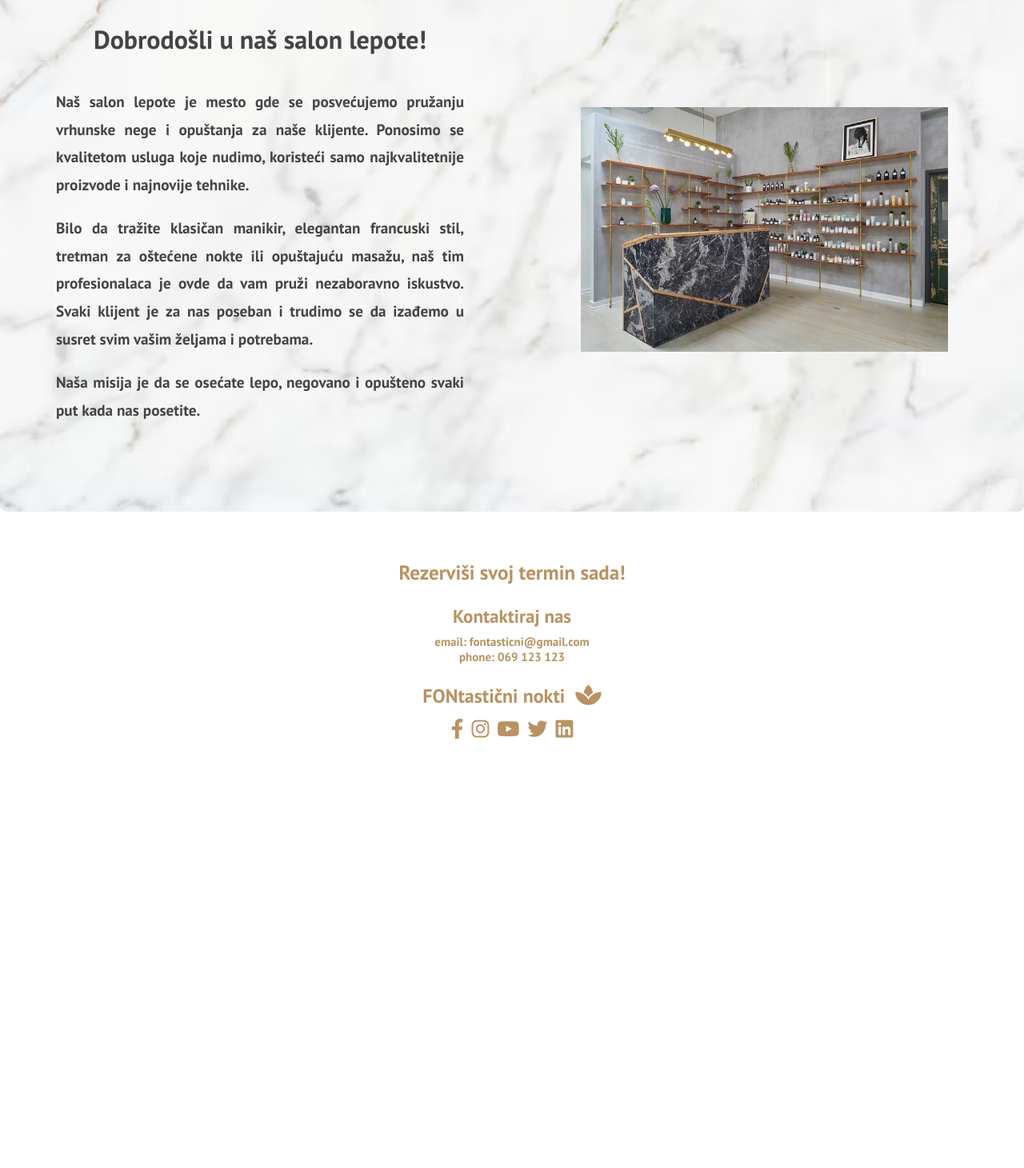
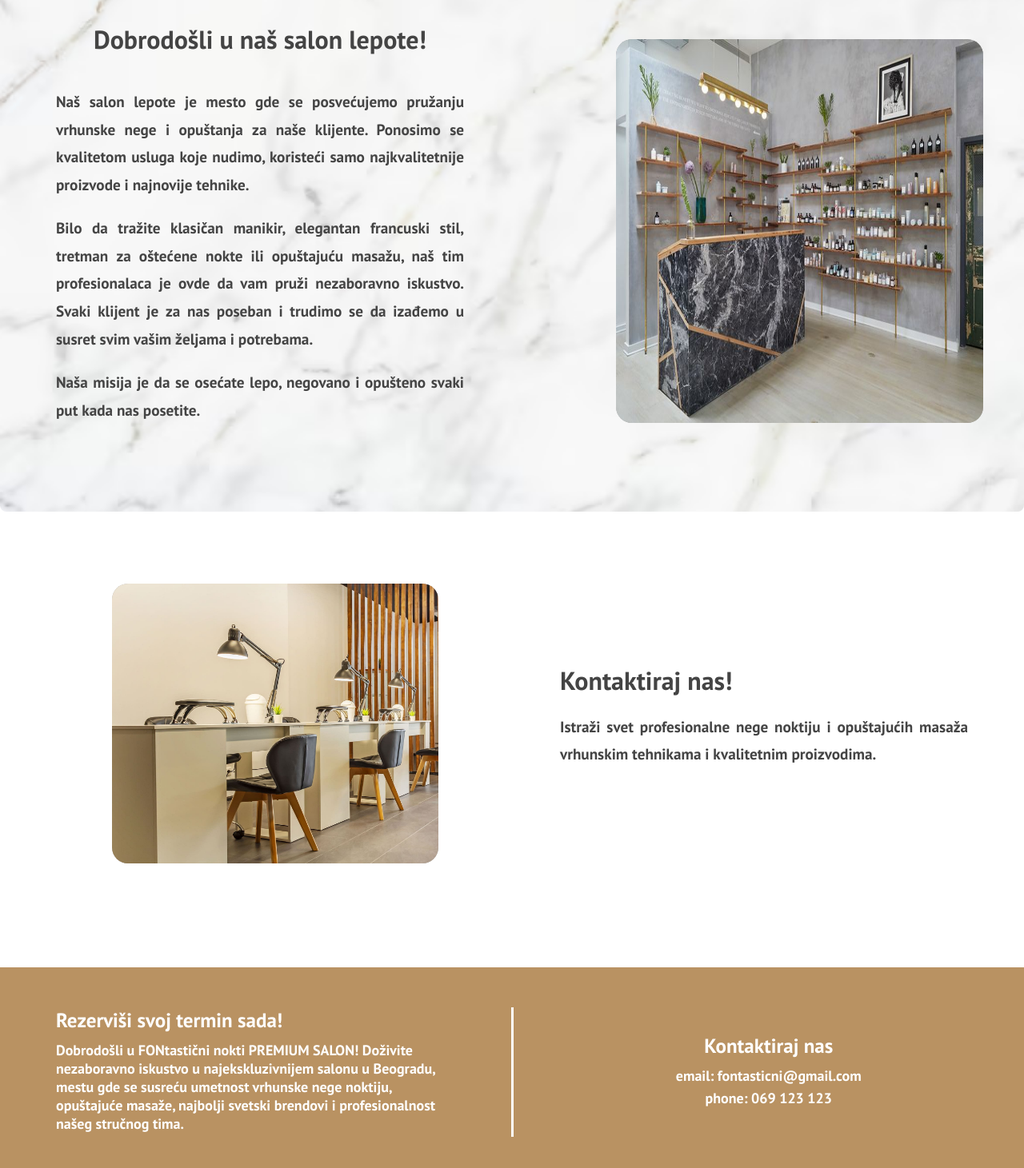
Before and after one commit to unakrejic/fontasticni-nokti, a React (Create React App) app: page / in a window 1280 px wide. Shown: the part 642-2103 px from the top of the page at 80% size. Before the commit the page ends 1590 px from the top, so only its background shows below. Built offline with nearby package versions, Linux system fonts and the light colour scheme.

Commit message:
skoro gotova prva stranica

```diff
--- a/src/components/Footer.css
+++ b/src/components/Footer.css
@@ -1,187 +1,3 @@
-/*
-.footer-container {
-    background-color: #242424;
-    padding: 4rem 0 2rem 0;
-    display: flex;
-    flex-direction: column;
-    justify-content: center;
-    align-items: center;
-  }
-
-  .footer-subscription {
-    display: flex;
-    flex-direction: column;
-    justify-content: center;
-    align-items: center;
-    text-align: center;
-
-    margin-bottom: 24px;
-    padding: 24px;
-    color: #fff;
-  }
-
-  .footer-subscription > p {
-    font-family: 'Trebuchet MS', 'Lucida Sans Unicode', 'Lucida Grande',
-      'Lucida Sans', Arial, sans-serif;
-  }
-
-  .footer-subscription-heading {
-    font-size: 24px;
-  }
-
-  .footer-subscription-text {
-    margin-bottom: 24px;
-    font-size: 20px;
-  }
-
-  .footer-subscription-p {
-    margin-bottom: 24px;
-    font-size: 13px;
-    color: #fff;
-    text-align: center;
-  }
-
-
-  .footer-input {
-    padding: 8px 20px;
-    border-radius: 2px;
-    margin-right: 10px;
-    outline: none;
-    border: none;
-    font-size: 18px;
-    margin-bottom: 16px;
-    border: 1px solid #fff;
-  }
-
-  .footer-links {
-    width: 100%;
-    max-width: 1000px;
-    display: flex;
-    justify-content: center;
-  }
-
-
-  .footer-link-items {
-    display: flex;
-    flex-direction: column;
-    margin: 16px;
-    width: 160px;
-    box-sizing: border-box;
-    text-align: center;
-  }
-
-  .footer-link-items h2 {
-    margin-bottom: 16px;
-
-  }
-
-  .footer-link-items > h2 {
-    color: #fff;
-  }
-
-  .footer-link-items a {
-    color: #fff;
-    text-decoration: none;
-    margin-bottom: 0.5rem;
-  }
-
-  .footer-link-items a:hover {
-    color: #e9e9e9;
-    transition: 0.3s ease-out;
-  }
-
-  .footer-email-form h2 {
-    margin-bottom: 2rem;
-  }
-
-  .footer-input::placeholder {
-    color: #b1b1b1;
-  }
-
-  .social-icon-link {
-    color: #fff;
-    font-size: 24px;
-  }
-
-  .social-media {
-    max-width: 1000px;
-    width: 100%;
-  }
-
-  .social-media-wrap {
-    display: flex;
-    justify-content: space-between;
-    align-items: center;
-    width: 90%;
-    max-width: 1000px;
-    margin: 40px auto 0 auto;
-  }
-
-  .social-icons {
-    display: flex;
-    justify-content: space-between;
-    align-items: center;
-    width: 240px;
-  }
-
-  .social-logo {
-    color: #fff;
-    justify-self: start;
-    margin-left: 20px;
-    cursor: pointer;
-    text-decoration: none;
-    font-size: 2rem;
-    display: flex;
-    align-items: center;
-    margin-bottom: 16px;
-  }
-
-  .website-rights {
-    color: #fff;
-    margin-bottom: 16px;
-  }
-
-
-  .btn {
-    margin-top: 16px;
-    width: auto;
-    max-width: 300px;
-    padding: 10px 20px;
-    }
-
-
-  @media screen and (max-width: 820px) {
-    .footer-links {
-      padding-top: 2rem;
-    }
-
-    .footer-input {
-      width: 100%;
-    }
-
-    .btn {
-      width: 100%;
-      min-width: 100px;
-      padding: 8px 16px;
-    }
-
-    .footer-link-wrapper {
-      flex-direction: column;
-    }
-
-    .social-media-wrap {
-      flex-direction: column;
-    }
-  }
-
-  @media screen and (max-width: 768px) {
-    .btn {
-      text-align: center;
-      width: 100%;
-      max-width: 180px;
-      font-size: 13px;
-    }
-  }*/
 
 body,
 html {
@@ -203,49 +19,65 @@ html {
   }
 
 .footer-container {
-  background-color: #fff;
-  color: #b99262;
+  background-color: #b99262;
+  color: #fff;
   text-align: center;
   padding: 20px;
   margin-top: auto;
 }
 
+.footer-subscription-container{
+  margin-top: 30px;
+  display: flex;
+  flex-wrap: wrap;
+  justify-content: space-between;
+  gap: 20px;
+}
+
+.footer-divider{
+  width: 3px;
+  background-color: #fff;
+  height: auto;
+
+}
+
 .footer-subscription {
-  margin-bottom: 10px;
   font-size: 20px;
-  color: #b99262;
+  color: #fff;
+  text-align: left;
+  width: 50%;
+ padding-left: 50px;
+ padding-right: 50px;
+  flex: 1 1 45%;
+  box-sizing: border-box;
+  min-width: 300px;
+}
+
+.footer-subscription-centre{
+  display: flex;
+  flex-direction: column;
+  justify-content: center;
+  align-items: center;
   text-align: center;
 }
 
-.footer-subscription p{
-    margin-bottom: 24px;
+.footer-subscription h2{
+    margin-bottom: 10px;
     font-size: 25px;
-    color: #b99262;
-    text-align: center;
+    color: #fff;
   }
 
-.footer-links {
-  margin-bottom: 24px;
-  width: 100%;
-  display: flex;
-  justify-content: center;
+
+.footer-subscription p{
+  margin-bottom: 5px;
+  font-size: 18px;
+  color: #fff;
+
 }
 
-.footer-link-items {
-  box-sizing: border-box;
-  text-align: center;
-}
-
-.footer-link-items h2 {
-  font-size: 23px;
-  margin-bottom: 8px;
-}
-
-.footer-link-items p {
-  font-size: 15px;
-}
 
 .social-media {
+  padding-top: 40px;
   display: flex;
   flex-direction: column;
   align-items: center;
@@ -255,7 +87,7 @@ html {
 .social-logo {
   font-size: 1.5rem;
   text-decoration: none;
-  color: #b99262;
+  color: #fff;
   display: flex;
   align-items: center;
   gap: 5px;
@@ -267,13 +99,13 @@ html {
 }
 
 .social-icon {
-  color: #b99262;
-  font-size: 25px;
+  color: #fff;
+  font-size: 40px;
   transition: color 0.3s;
 }
 
 .social-icon:hover {
-  color: #d37115;
+  color: #ffbf82;
 }
 
 /* Responsive Design */
@@ -287,4 +119,13 @@ html {
   }
 
 
+
+  .footer-subscription {
+    flex: 1 1 100%;
+    text-align: center;
+  }
+
+  .footer-divider {
+    display: none;
+  }
 }
--- a/src/components/Footer.js
+++ b/src/components/Footer.js
@@ -1,81 +1,3 @@
-/*import React, { useState } from "react";
-import { Link } from "react-router-dom";
-import "./Footer.css";
-
-function Footer() {
-  return (
-    <div className="footer-container">
-      <section className="footer-subscription">
-        <p className="footer-subscription-heading">
-          Rezerviši svoj termin sada!
-        </p>
-      </section>
-
-      <div className="footer-links">
-          <div className="footer-link-items">
-            <h2>Kontaktiraj nas</h2>
-            <p className="footer-subscription-p">email: fontasticni@gmail.com</p>
-            <p className="footer-subscription-p">phone: 069 123 123</p>
-        </div>
-      </div>
-
-      <section className="social-media">
-        <div className="social-media-wrap">
-          <div className="footer-logo">
-            <Link to="/" className="social-logo">
-              FONtasticni nokti
-              <i className="fa-solid fa-spa" />
-            </Link>
-          </div>
-          <div className="social-icons">
-            <Link
-              className="social-icon-link facebook"
-              to="/"
-              target="_blank"
-              aria-label="Facebook"
-            >
-              <i className="fab fa-facebook-f" />
-            </Link>
-            <Link
-              className="social-icon-link instagram"
-              to="/"
-              target="_blank"
-              aria-label="Instagram"
-            >
-              <i className="fab fa-instagram" />
-            </Link>
-            <Link
-              className="social-icon-link youtube"
-              to="/"
-              target="_blank"
-              aria-label="Youtube"
-            >
-              <i className="fab fa-youtube" />
-            </Link>
-            <Link
-              className="social-icon-link twitter"
-              to="/"
-              target="_blank"
-              aria-label="Twitter"
-            >
-              <i className="fab fa-twitter" />
-            </Link>
-            <Link
-              className="social-icon-link twitter"
-              to="/"
-              target="_blank"
-              aria-label="LinkedIn"
-            >
-              <i className="fab fa-linkedin" />
-            </Link>
-          </div>
-        </div>
-      </section>
-    </div>
-  );
-}
-
-export default Footer;*/
 import React from "react";
 import { Link } from "react-router-dom";
 import "./Footer.css";
@@ -83,12 +5,20 @@ import "./Footer.css";
 function Footer() {
   return (
     <footer className="footer-container">
-      <section className="footer-subscription">
-        <p>Rezerviši svoj termin sada!</p>
-      </section>
+      <div className="footer-subscription-container">
+        <div className="footer-subscription">
+          <h2>Rezerviši svoj termin sada!</h2>
+          <p>
+            Dobrodošli u FONtastični nokti PREMIUM SALON! Doživite nezaboravno
+            iskustvo u najekskluzivnijem salonu u Beogradu, mestu gde se susreću
+            umetnost vrhunske nege noktiju, opuštajuće masaže, najbolji svetski
+            brendovi i profesionalnost našeg stručnog tima.
+          </p>
+        </div>
 
-      <div className="footer-links">
-        <div className="footer-link-items">
+        <div className="footer-divider"></div>
+
+        <div className="footer-subscription footer-subscription-centre">
           <h2>Kontaktiraj nas</h2>
           <p>email: fontasticni@gmail.com</p>
           <p>phone: 069 123 123</p>
@@ -102,19 +32,44 @@ function Footer() {
           </Link>
         </div>
         <div className="social-icons">
-          <a href="/" target="_blank" aria-label="Facebook" className="social-icon">
+          <a
+            href="/"
+            target="_blank"
+            aria-label="Facebook"
+            className="social-icon"
+          >
             <i className="fab fa-facebook-f" />
           </a>
-          <a href="/" target="_blank" aria-label="Instagram" className="social-icon">
+          <a
+            href="/"
+            target="_blank"
+            aria-label="Instagram"
+            className="social-icon"
+          >
             <i className="fab fa-instagram" />
           </a>
-          <a href="/" target="_blank" aria-label="Youtube" className="social-icon">
+          <a
+            href="/"
+            target="_blank"
+            aria-label="Youtube"
+            className="social-icon"
+          >
             <i className="fab fa-youtube" />
           </a>
-          <a href="/" target="_blank" aria-label="Twitter" className="social-icon">
+          <a
+            href="/"
+            target="_blank"
+            aria-label="Twitter"
+            className="social-icon"
+          >
             <i className="fab fa-twitter" />
           </a>
-          <a href="/" target="_blank" aria-label="LinkedIn" className="social-icon">
+          <a
+            href="/"
+            target="_blank"
+            aria-label="LinkedIn"
+            className="social-icon"
+          >
             <i className="fab fa-linkedin" />
           </a>
         </div>
--- a/src/components/Info.js
+++ b/src/components/Info.js
@@ -1,17 +1,14 @@
 import React, { useState, useEffect } from "react";
 import { Link } from "react-router-dom";
-import "./Info.css";
+import "./Info_pocetna.css";
 import entranceImage from "./images/entrance.jpg";
 
 function Info() {
   return (
-
-
     <div className="home-container">
       <div className="image-about">
         <h1>O nama</h1>
       </div>
-
       <div className="about-section">
         <div className="about-content">
           <div className="onama-section">
@@ -35,7 +32,7 @@ function Info() {
             </p>
           </div>
           <div className="onama-section">
-            <img src={entranceImage} alt="Salon" />
+            <img src={entranceImage} alt="Salon" className="kontakt-image-about"/>
           </div>
         </div>
       </div>
--- a/src/components/Info.css
+++ b/src/components/Info_pocetna.css
@@ -2,7 +2,6 @@
   padding: 40px 20px;
   background-color: #f9f9f9;
   border-radius: 8px;
-  margin-bottom: 40px;
   text-align: center;
   color: #444;
 }
--- /dev/null
+++ b/src/components/Kontakt_komp.css
@@ -0,0 +1,136 @@
+.kontakt-about-section {
+    padding: 40px 20px;
+    background-color: #f9f9f9;
+    border-radius: 8px;
+    margin-bottom: 40px;
+    text-align: center;
+    color: #444;
+  }
+
+  .kontakt-about-section h2 {
+    font-size: 2rem;
+    color: #333;
+    margin-bottom: 20px;
+  }
+
+  .kontakt-about-section p {
+    font-size: 1.2rem;
+    line-height: 1.8;
+    margin-bottom: 20px;
+    text-align: justify;
+  }
+
+  .kontakt-image-about {
+    margin-left: 70px;
+    height: 60vh;
+    width: 100%;
+    display: flex;
+    flex-direction: column;
+    justify-content: center;
+    align-items: center;
+    box-shadow: inset 0 0 0 1000px rgba(0, 0, 0, 0.3);
+    text-align: center;
+    transition: transform 0.3s ease, opacity 0.3s ease;
+    border-radius: 20px;
+
+  }
+
+  .kontakt-image-about:hover {
+    transform: scale(1.05); /* Zoom in effect */
+    opacity: 0.9; /* Slight fade effect */
+  }
+
+  .kontakt-image-about:hover img {
+    transform: scale(1.05); /* Zoom in effect for the image */
+  }
+
+  .kontakt-image-about h1 {
+    color: #e4d9cc;
+    font-size: 40px;
+  }
+
+  .kontakt-about-section {
+    background: rgb(255, 255, 255);
+    height: auto;
+    width: 100%;
+    display: flex;
+    flex-wrap: wrap;
+    align-items: center;
+    text-align: center;
+    justify-content: center;
+  }
+
+  .kontakt-about-content {
+    display: flex;
+    align-items: center;
+    gap: 20px;
+    width: 100%;
+  }
+
+  .kontakt-onama-section {
+    width: 50%;
+    padding: 50px;
+  }
+
+  .kontakt-onama-section img {
+    width: 80%;
+    height: 350px;
+  }
+
+  .kontakt-onama-text {
+    flex: 1;
+  }
+
+  .kontakt-onama-section h1 {
+    padding-bottom: 20px;
+    text-align: left;
+  }
+
+  .kontakt-onama-image {
+    flex: 1;
+    padding: 20px;
+    text-align: center;
+  }
+
+  .kontakt-onama-image img {
+    max-width: 100%;
+    height: auto;
+    border-radius: 10px;
+    object-fit: cover;
+    display: block;
+    margin: 0 auto;
+  }
+
+  @media screen and (max-width: 960px) {
+    .kontakt-about-section {
+      height: auto;
+      padding-top: 60px;
+      text-align: center;
+    }
+
+    .kontakt-about-content {
+      flex-direction: column-reverse;
+      gap: 10px;
+    }
+
+    .kontakt-onama-section {
+      padding: 40px;
+      width: 100%;
+    }
+
+    .kontakt-onama-section h1 {
+      font-size: 27px;
+    }
+
+    .kontakt-onama-text,
+    .kontakt-onama-image {
+      flex: none;
+      width: 100%;
+    }
+
+    .kontakt-onama-section {
+      align-items: center;
+      justify-content: center;
+    }
+
+  }
--- /dev/null
+++ b/src/components/Kontakt_komp.js
@@ -0,0 +1,25 @@
+import React, { useState, useEffect } from "react";
+import { Link } from "react-router-dom";
+import "./Kontakt_komp.css";
+import nailskImage from "./images/manicure-tables-nail-spa.jpeg";
+
+function Kontakt() {
+  return (
+    <div className="kontakt-about-section">
+      <div className="kontakt-about-content">
+        <div className="kontakt-onama-section">
+          <img src={nailskImage} alt="Salon" className="kontakt-image-about"/>
+        </div>
+        <div className="kontakt-onama-section">
+          <h1>Kontaktiraj nas!</h1>
+          <p>
+            Istraži svet profesionalne nege noktiju i opuštajućih masaža
+            vrhunskim tehnikama i kvalitetnim proizvodima.
+          </p>
+        </div>
+      </div>
+    </div>
+  );
+}
+
+export default Kontakt;
--- a/src/pages/Home.js
+++ b/src/pages/Home.js
@@ -1,11 +1,13 @@
 import React from "react";
 import "../App.css";
 import Info from "../components/Info";
+import Kontakt from "../components/Kontakt_komp"
 
 function Home() {
   return (
     <>
      <Info />
+     <Kontakt/>
     </>
   );
 }
--- a/src/pages/Register.js
+++ b/src/pages/Register.js
@@ -2,11 +2,7 @@ import React from "react";
 import "../App.css";
 
 function Register() {
-    return (
-      <>
 
-      </>
-    );
   }
 
   export default Register;
```
Also changed, not shown: src/components/Navbar.js (+22 -12 lines), src/App.css (line endings or trailing spaces), src/components/images/manicure-tables-nail-spa.jpeg (added).
